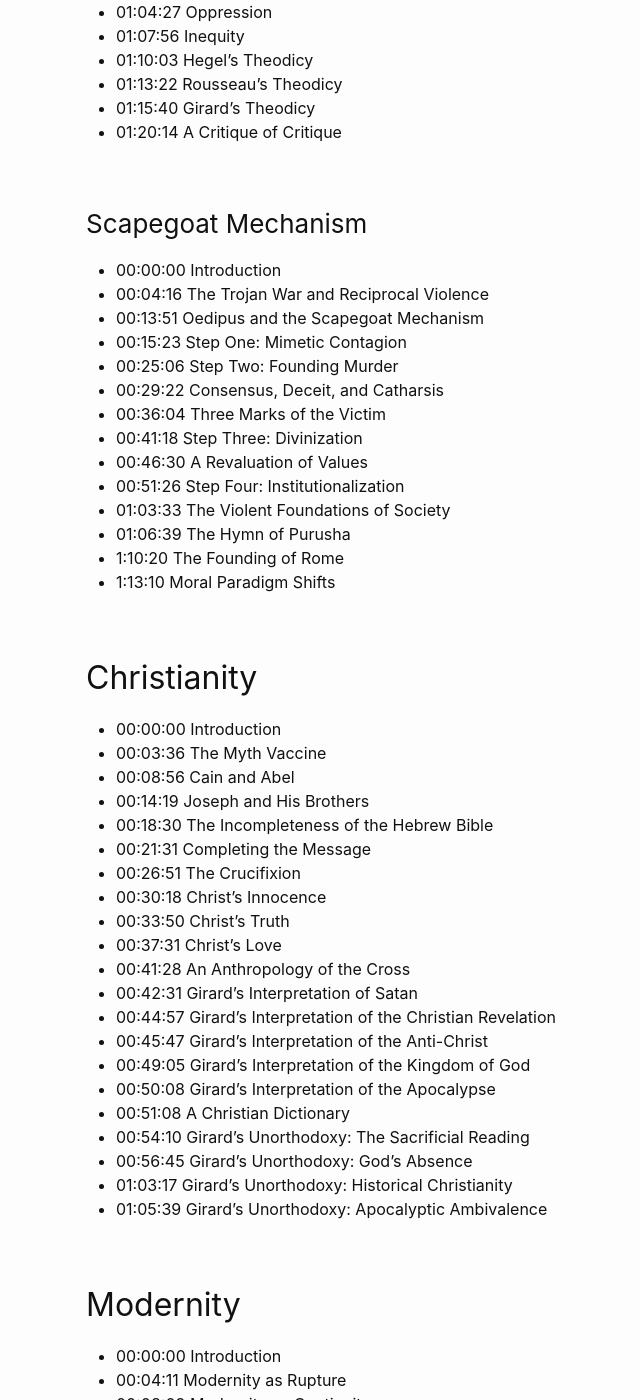
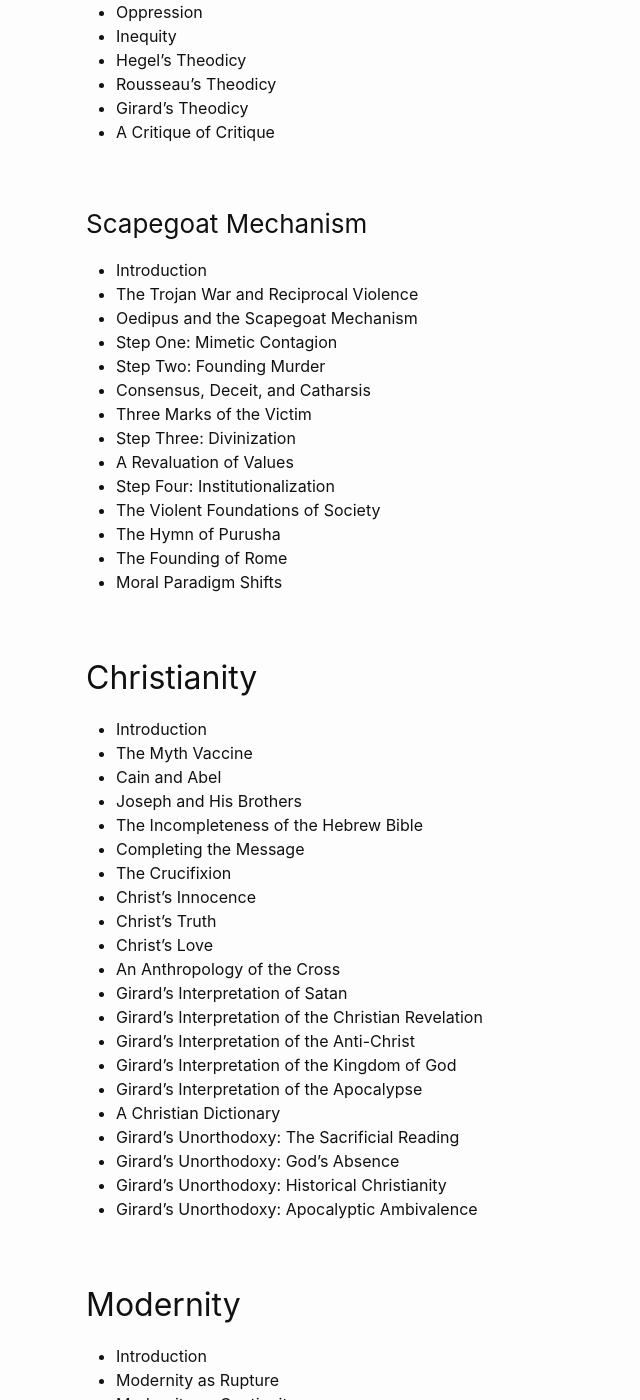
Before and after one commit to jovsa/jovsa.github.io, a Jekyll site: the page built from _posts/2021-10-03-notes-rene-girard.md, in a window 1280 px wide and 1400 px high, scrolled down 2861 px. Shown: the whole window, without its empty margins (184-824 px from the left). Built offline with Jekyll 4.4.1, drawn with Linux system fonts in a browser that asks for light colours; some of the changed text lies outside the part shown.

Commit message:
rene girard

```diff
--- a/_posts/2021-10-03-notes-rene-girard.md
+++ b/_posts/2021-10-03-notes-rene-girard.md
@@ -49,122 +49,122 @@ author:
 
 ## Mimesis
 ### Memetic Desire
-* 00:00:00 Introduction
-* 00:03:51 Mimesis
-* 00:08:16 Mimesis and Normativity
-* 00:17:34 Mimetic Desire
-* 00:29:17 What is Meant by "Being"
-* 00:31:53 The First End of Being: Reality
-* 00:34:38 The Second End of Being: Persistence
-* 00:35:31 The Third End of Being: Self-sufficiency
-* 00:41:36 Metaphysical Desire
-* 00:50:14 The Malleability of Metaphysical Desire
-* 00:52:09 The Power of Metaphysical Desire
-* 00:53:30 The Deceitfulness of Metaphysical Desire
-* 00:58:18 The Ungovernability of Metaphysical Desire
-* 01:00:31 Original Sin
+* Introduction
+* Mimesis
+* Mimesis and Normativity
+* Mimetic Desire
+* What is Meant by "Being"
+* The First End of Being: Reality
+* The Second End of Being: Persistence
+* The Third End of Being: Self-sufficiency
+* Metaphysical Desire
+* The Malleability of Metaphysical Desire
+* The Power of Metaphysical Desire
+* The Deceitfulness of Metaphysical Desire
+* The Ungovernability of Metaphysical Desire
+* Original Sin
 
 
 ### Memetic Rivalry
-* 00:00:00 Introduction
-* 00:04:26 Internal and External Mediation
-* 00:10:50 Mimetic Rivalry
-* 00:33:33 Doubles
-* 00:35:24 False Differences
-* 00:37:58 American Psycho
-* 00:42:19 The Negative Phase of Mimesis
-* 00:46:33 Conforming to Contrarianism
-* 00:53:31 The Psycho-Social Pathologies of Man
-* 00:55:51 Fetishization
-* 00:56:39 Alienation
-* 00:59:08 Bipolarity
-* 01:01:01 Masochism
-* 01:04:27 Oppression
-* 01:07:56 Inequity
-* 01:10:03 Hegel's Theodicy
-* 01:13:22 Rousseau's Theodicy
-* 01:15:40 Girard's Theodicy
-* 01:20:14 A Critique of Critique
+* Introduction
+* Internal and External Mediation
+* Mimetic Rivalry
+* Doubles
+* False Differences
+* American Psycho
+* The Negative Phase of Mimesis
+* Conforming to Contrarianism
+* The Psycho-Social Pathologies of Man
+* Fetishization
+* Alienation
+* Bipolarity
+* Masochism
+* Oppression
+* Inequity
+* Hegel's Theodicy
+* Rousseau's Theodicy
+* Girard's Theodicy
+* A Critique of Critique
 
 ### Scapegoat Mechanism
 
-* 00:00:00 Introduction
-* 00:04:16 The Trojan War and Reciprocal Violence
-* 00:13:51 Oedipus and the Scapegoat Mechanism
-* 00:15:23 Step One: Mimetic Contagion
-* 00:25:06 Step Two: Founding Murder
-* 00:29:22 Consensus, Deceit, and Catharsis
-* 00:36:04 Three Marks of the Victim
-* 00:41:18 Step Three: Divinization
-* 00:46:30 A Revaluation of Values
-* 00:51:26 Step Four: Institutionalization
-* 01:03:33 The Violent Foundations of Society
-* 01:06:39 The Hymn of Purusha
-* 1:10:20 The Founding of Rome
-* 1:13:10 Moral Paradigm Shifts
+* Introduction
+* The Trojan War and Reciprocal Violence
+* Oedipus and the Scapegoat Mechanism
+* Step One: Mimetic Contagion
+* Step Two: Founding Murder
+* Consensus, Deceit, and Catharsis
+* Three Marks of the Victim
+* Step Three: Divinization
+* A Revaluation of Values
+* Step Four: Institutionalization
+* The Violent Foundations of Society
+* The Hymn of Purusha
+* The Founding of Rome
+* Moral Paradigm Shifts
 
 ## Christianity
 
-* 00:00:00 Introduction
-* 00:03:36 The Myth Vaccine
-* 00:08:56 Cain and Abel
-* 00:14:19 Joseph and His Brothers
-* 00:18:30 The Incompleteness of the Hebrew Bible
-* 00:21:31 Completing the Message
-* 00:26:51 The Crucifixion
-* 00:30:18 Christ's Innocence
-* 00:33:50 Christ's Truth
-* 00:37:31 Christ's Love
-* 00:41:28 An Anthropology of the Cross
-* 00:42:31 Girard's Interpretation of Satan
-* 00:44:57 Girard's Interpretation of the Christian Revelation
-* 00:45:47 Girard's Interpretation of the Anti-Christ
-* 00:49:05 Girard's Interpretation of the Kingdom of God
-* 00:50:08 Girard's Interpretation of the Apocalypse
-* 00:51:08 A Christian Dictionary
-* 00:54:10 Girard's Unorthodoxy: The Sacrificial Reading
-* 00:56:45 Girard's Unorthodoxy: God's Absence
-* 01:03:17 Girard's Unorthodoxy: Historical Christianity
-* 01:05:39 Girard's Unorthodoxy: Apocalyptic Ambivalence
+* Introduction
+* The Myth Vaccine
+* Cain and Abel
+* Joseph and His Brothers
+* The Incompleteness of the Hebrew Bible
+* Completing the Message
+* The Crucifixion
+* Christ's Innocence
+* Christ's Truth
+* Christ's Love
+* An Anthropology of the Cross
+* Girard's Interpretation of Satan
+* Girard's Interpretation of the Christian Revelation
+* Girard's Interpretation of the Anti-Christ
+* Girard's Interpretation of the Kingdom of God
+* Girard's Interpretation of the Apocalypse
+* A Christian Dictionary
+* Girard's Unorthodoxy: The Sacrificial Reading
+* Girard's Unorthodoxy: God's Absence
+* Girard's Unorthodoxy: Historical Christianity
+* Girard's Unorthodoxy: Apocalyptic Ambivalence
 
 ## Modernity
 
-* 00:00:00 Introduction
-* 00:04:11 Modernity as Rupture
-* 00:08:09 Modernity as Continuity
-* 00:11:18 Metaphor of the Rocket
-* 00:13:40 The Force of Love
-* 00:22:08 Theatre
-* 00:24:49 Hypocrisy
-* 00:34:13 The Force of Truth
-* 00:38:11 The Epistemology of Love
-* 00:47:50 The Church of Science
-* 00:59:39 The Blindspots of Science
-* 01:05:06 The Force of Innovation
-* 01:15:49 Fashion
-* 01:22:00 An Ephemeral Triumph
+* Introduction
+* Modernity as Rupture
+* Modernity as Continuity
+* Metaphor of the Rocket
+* The Force of Love
+* Theatre
+* Hypocrisy
+* The Force of Truth
+* The Epistemology of Love
+* The Church of Science
+* The Blindspots of Science
+* The Force of Innovation
+* Fashion
+* An Ephemeral Triumph
 
-## Katechon
+### Katechon
 
-* 00:00:00 Introduction
-* 00:03:13 Violence in Modernity
-* 00:09:05 Mimetic Contagion in Modernity
-* 00:11:21 Scapegoating in Modernity
-* 00:14:20 Divinization and Institutionalization in Modernity
-* 00:18:51 The Katechon of Law
-* 00:21:42 The Monopoly Over Violence
-* 00:28:08 The Price of Equality
-* 00:34:54 Kinetic and Potential Violence
-* 00:37:15 Prestige, Catharsis, and Violence
-* 00:41:50 The Logic of Retribution and the Logic of Guilt
-* 00:46:05 The Katechon of Capitalism
-* 00:55:36 Capitalism and Violence
-* 00:59:17 Incendiary Global Trade
-* 01:02:32 The Katechon of War
-* 01:06:58 The Gentleman's War
-* 01:10:38 Napoleon and Total War
-* 01:14:56 The Bomb
-* 01:17:47 The Case Against Political Action
-* 01:21:42 Conversion
-* 01:27:21 Holderlin and the Case for Withdrawal
-* 01:30:45 The End
+* Introduction
+* Violence in Modernity
+* Mimetic Contagion in Modernity
+* Scapegoating in Modernity
+* Divinization and Institutionalization in Modernity
+* The Katechon of Law
+* The Monopoly Over Violence
+* The Price of Equality
+* Kinetic and Potential Violence
+* Prestige, Catharsis, and Violence
+* The Logic of Retribution and the Logic of Guilt
+* The Katechon of Capitalism
+* Capitalism and Violence
+* Incendiary Global Trade
+* The Katechon of War
+* The Gentleman's War
+* Napoleon and Total War
+* The Bomb
+* The Case Against Political Action
+* Conversion
+* Holderlin and the Case for Withdrawal
+* The End
```
